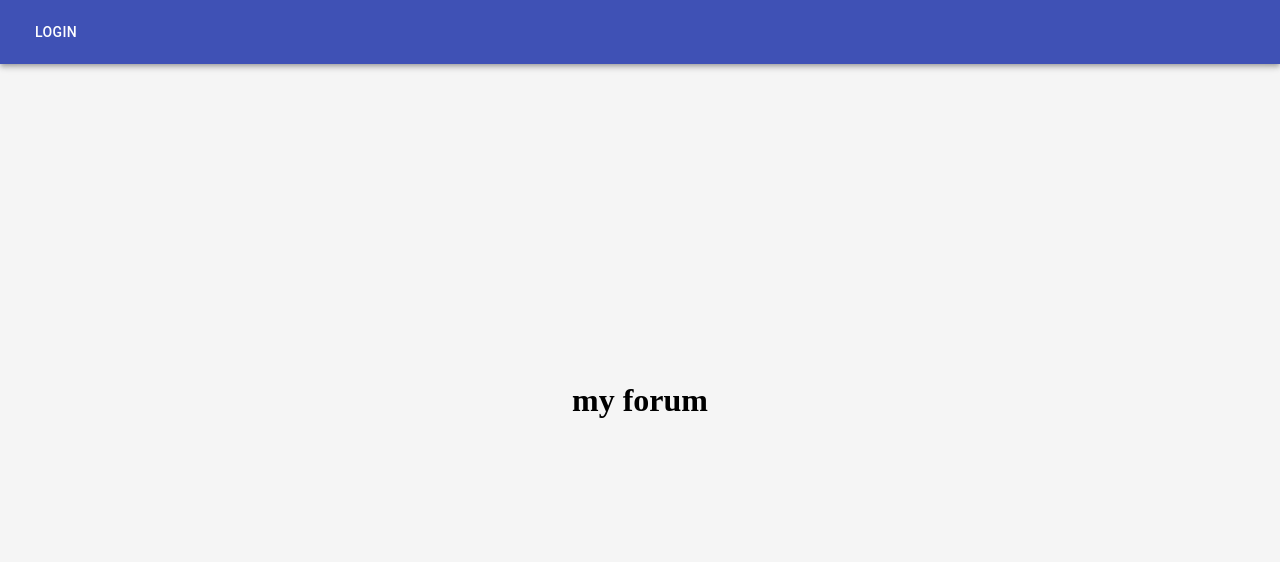
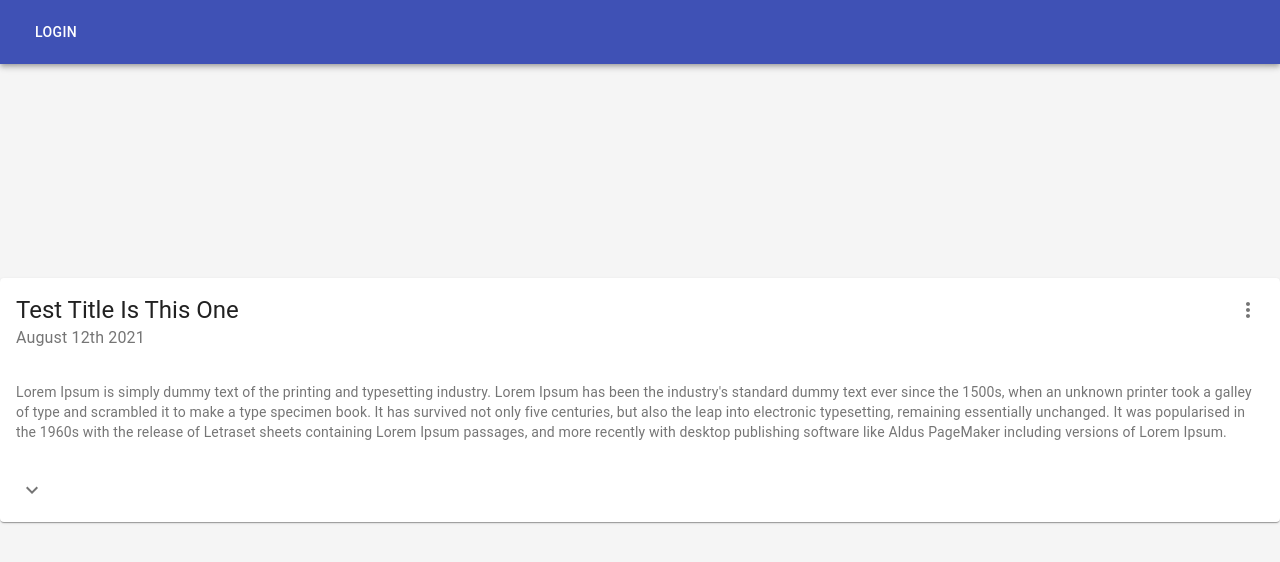
Before and after one commit to SammRosenthal/mymess, a React (Create React App) app: page /forum in a window 1280 px wide. Shown: the top 562 px of the page. Built offline with nearby package versions, Linux system fonts and the light colour scheme.

Commit message:
have a sample post to play with now

```diff
--- a/package.json
+++ b/package.json
@@ -5,6 +5,7 @@
   "dependencies": {
     "@auth0/auth0-react": "^1.5.0",
     "@material-ui/core": "^4.11.4",
+    "@material-ui/icons": "^4.11.2",
     "@testing-library/jest-dom": "^5.11.4",
     "@testing-library/react": "^11.1.0",
     "@testing-library/user-event": "^12.1.10",
--- a/src/screens/forum/forum.js
+++ b/src/screens/forum/forum.js
@@ -1,5 +1,109 @@
-export default function Forum() {
-  return <h1>my forum</h1>;
+import { useState } from "react";
+import clsx from "clsx";
+import { makeStyles } from "@material-ui/core/styles";
+import Card from "@material-ui/core/Card";
+import CardHeader from "@material-ui/core/CardHeader";
+import IconButton from "@material-ui/core/IconButton";
+import MoreVertIcon from "@material-ui/icons/MoreVert";
+import ExpandMoreIcon from "@material-ui/icons/ExpandMore";
+import CardContent from "@material-ui/core/CardContent";
+import CardActions from "@material-ui/core/CardActions";
+import Typography from "@material-ui/core/Typography";
+import Collapse from "@material-ui/core/Collapse";
+
+const useStyles = makeStyles((theme) => ({
+  root: {
+    maxwidth: "75p%",
+    expand: {
+      transform: "rotate(0deg)",
+      marginLeft: "auto",
+      transition: theme.transitions.create("transfor", {
+        duration: theme.transitions.duration.shortest,
+      }),
+    },
+    expandOpen: {
+      transform: "rotate(180deg)",
+    },
+  },
+}));
+
+const tempText =
+  "Lorem Ipsum is simply dummy text of the printing and typesetting industry. Lorem Ipsum has been the industry's standard dummy text ever since the 1500s, when an unknown printer took a galley of type and scrambled it to make a type specimen book. It has survived not only five centuries, but also the leap into electronic typesetting, remaining essentially unchanged. It was popularised in the 1960s with the release of Letraset sheets containing Lorem Ipsum passages, and more recently with desktop publishing software like Aldus PageMaker including versions of Lorem Ipsum.";
+
+export default function Forum(props) {
+  const style = useStyles();
+  const [expanded, setExpanded] = useState(false);
+
+  const handleExpandClick = () => {
+    setExpanded(!expanded);
+  };
+
+  return (
+    <Card>
+      <CardHeader
+        avatar={props.user?.image}
+        action={
+          <IconButton>
+            <MoreVertIcon />
+          </IconButton>
+        }
+        title="Test Title Is This One"
+        subheader="August 12th 2021"
+      ></CardHeader>
+      <CardContent>
+        <Typography variant="body2" color="textSecondary" component="p">
+          {tempText}
+        </Typography>
+      </CardContent>
+      <CardActions>
+        <IconButton
+          className={clsx(style.expand, {
+            [style.expandOpen]: expanded,
+          })}
+          onClick={handleExpandClick}
+        >
+          <ExpandMoreIcon />
+        </IconButton>
+      </CardActions>
+      <Collapse in={expanded} timeout="auto" unmountOnExit>
+        <CardContent>
+          <Typography paragraph>Test:</Typography>
+          <Typography paragraph>
+            Contrary to popular belief, Lorem Ipsum is not simply random text.
+            It has roots in a piece of classical Latin literature from 45 BC,
+            making it over 2000 years old. Richard McClintock, a Latin professor
+            at Hampden-Sydney College in Virginia, looked up one of the more
+            obscure Latin words, consectetur, from a Lorem Ipsum passage, and
+            going through the cites of the word in classical literature,
+            discovered the undoubtable source. Lorem Ipsum comes from sections
+            1.10.32 and 1.10.33 of "de Finibus Bonorum et Malorum" (The Extremes
+            of Good and Evil) by Cicero, written in 45 BC. This book is a
+            treatise on the theory of ethics, very popular during the
+            Renaissance. The first line of Lorem Ipsum, "Lorem ipsum dolor sit
+            amet..", comes from a line in section 1.10.32.
+          </Typography>
+          <Typography paragraph>
+            The standard chunk of Lorem Ipsum used since the 1500s is reproduced
+            below for those interested. Sections 1.10.32 and 1.10.33 from "de
+            Finibus Bonorum et Malorum" by Cicero are also reproduced in their
+            exact original form, accompanied by English versions from the 1914
+            translation by H. Rackham.
+          </Typography>
+          <Typography paragraph>
+            Lorem Ipsum is simply dummy text of the printing and typesetting
+            industry. Lorem Ipsum has been the industry's standard dummy text
+            ever since the 1500s, when an unknown printer took a galley of type
+            and scrambled it to make a type specimen book. It has survived not
+            only five centuries, but also the leap into electronic typesetting,
+            remaining essentially unchanged. It was popularised in the 1960s
+            with the release of Letraset sheets containing Lorem Ipsum passages,
+            and more recently with desktop publishing software like Aldus
+            PageMaker including versions of Lorem Ipsum.
+          </Typography>
+        </CardContent>
+      </Collapse>
+    </Card>
+  );
 }
 
 // react card component for making each post
```
Also changed, not shown: 2 other files (tests, documents, lock files or other folders).
